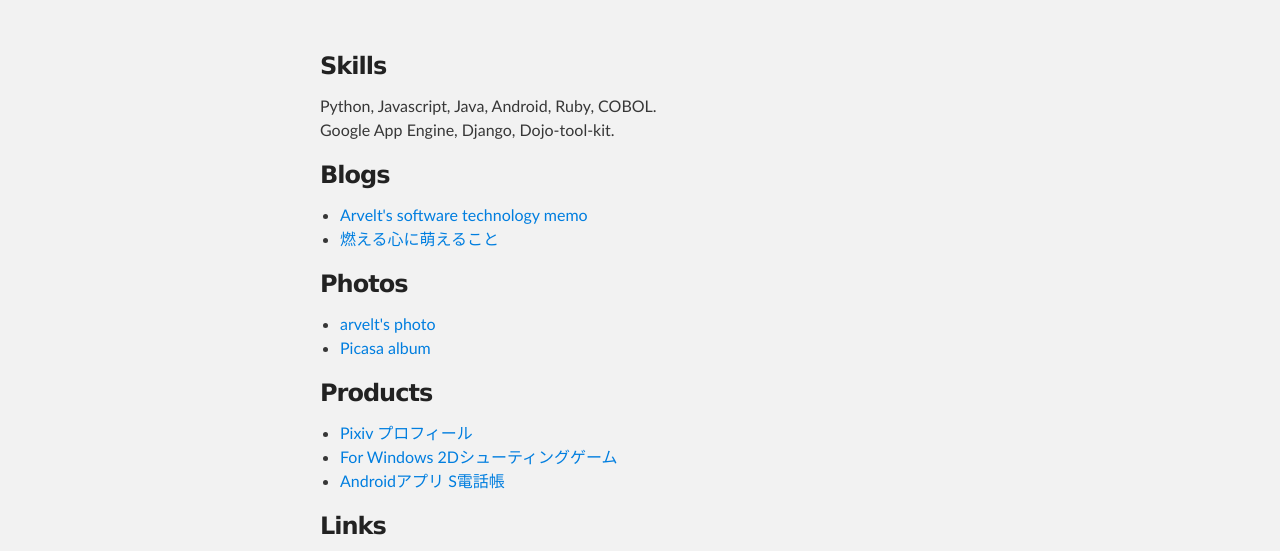
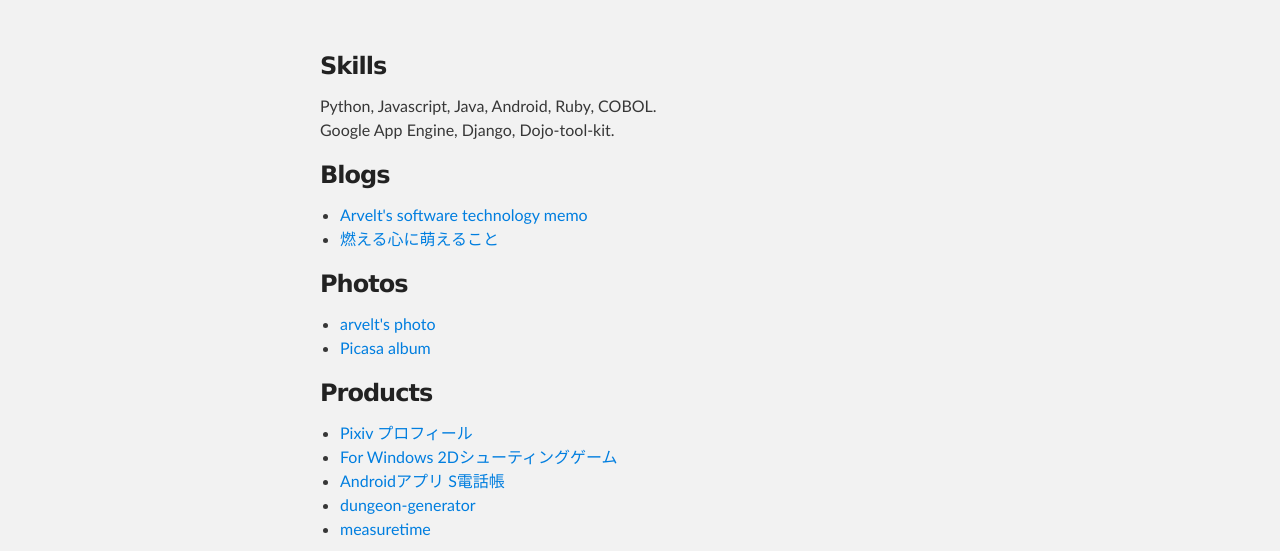
Before and after one commit to arvelt/arvelt.github.io, a plain HTML site: page index.html in a window 1280 px wide. Shown: the part 212-763 px from the top of the page. Drawn offline with Linux system fonts and the light colour scheme.

Commit message:
add products

```diff
--- a/index.html
+++ b/index.html
@@ -56,6 +56,8 @@ Google App Engine, Django, Dojo-tool-kit.</p>
 <li><a href="http://pixiv.me/arvelt">Pixiv プロフィール</a></li>
 <li><a href="https://onedrive.live.com/?cid=57cc363bb94cc1ba&amp;id=57CC363BB94CC1BA%21128&amp;authkey=!AIiyrOD2GwjvNUY">For Windows 2Dシューティングゲーム</a></li>
 <li><a href="https://play.google.com/store/apps/details?id=com.free.simplecontacts.kosoft">Androidアプリ S電話帳</a></li>
+<li><a href="https://pypi.python.org/pypi/dungeon-generator">dungeon-generator</a></li>
+<li><a href="https://pypi.python.org/pypi/measuretime">measuretime</a></li>
 </ul>
 
 <h3>
```
